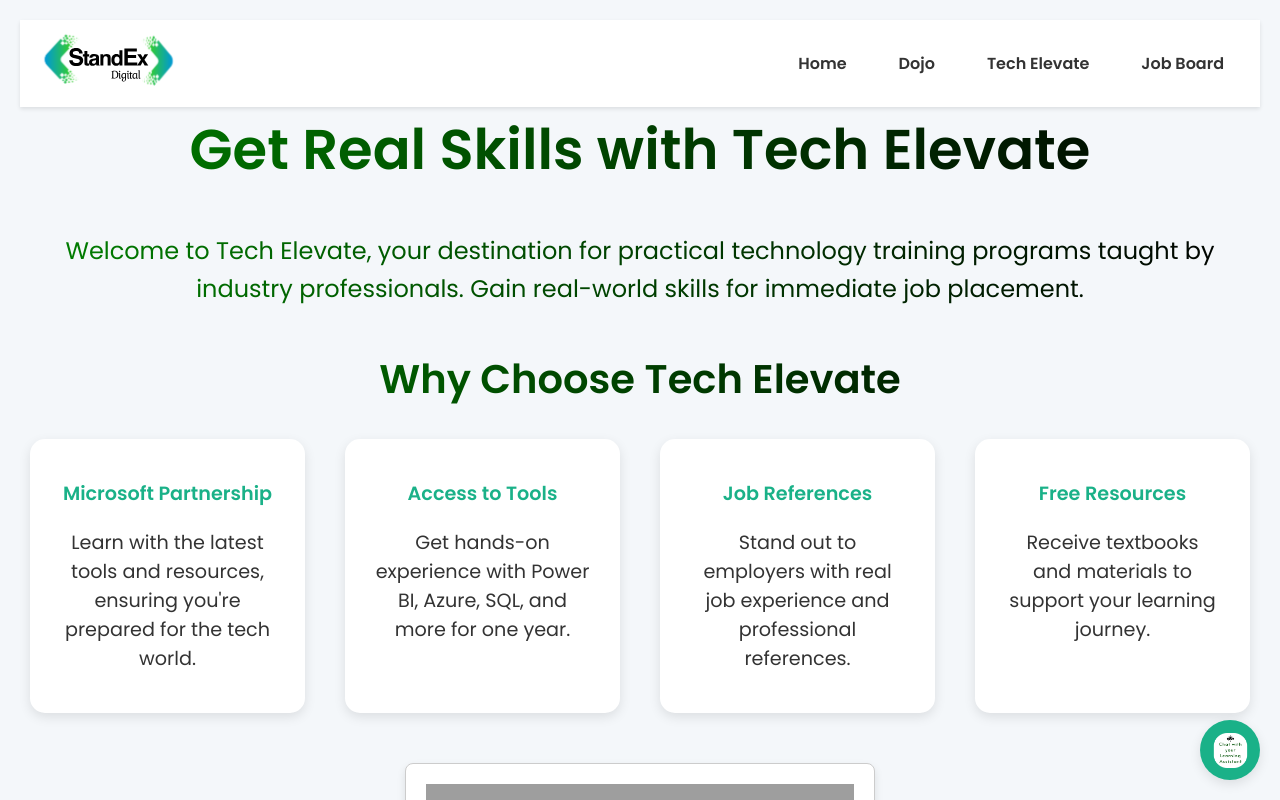
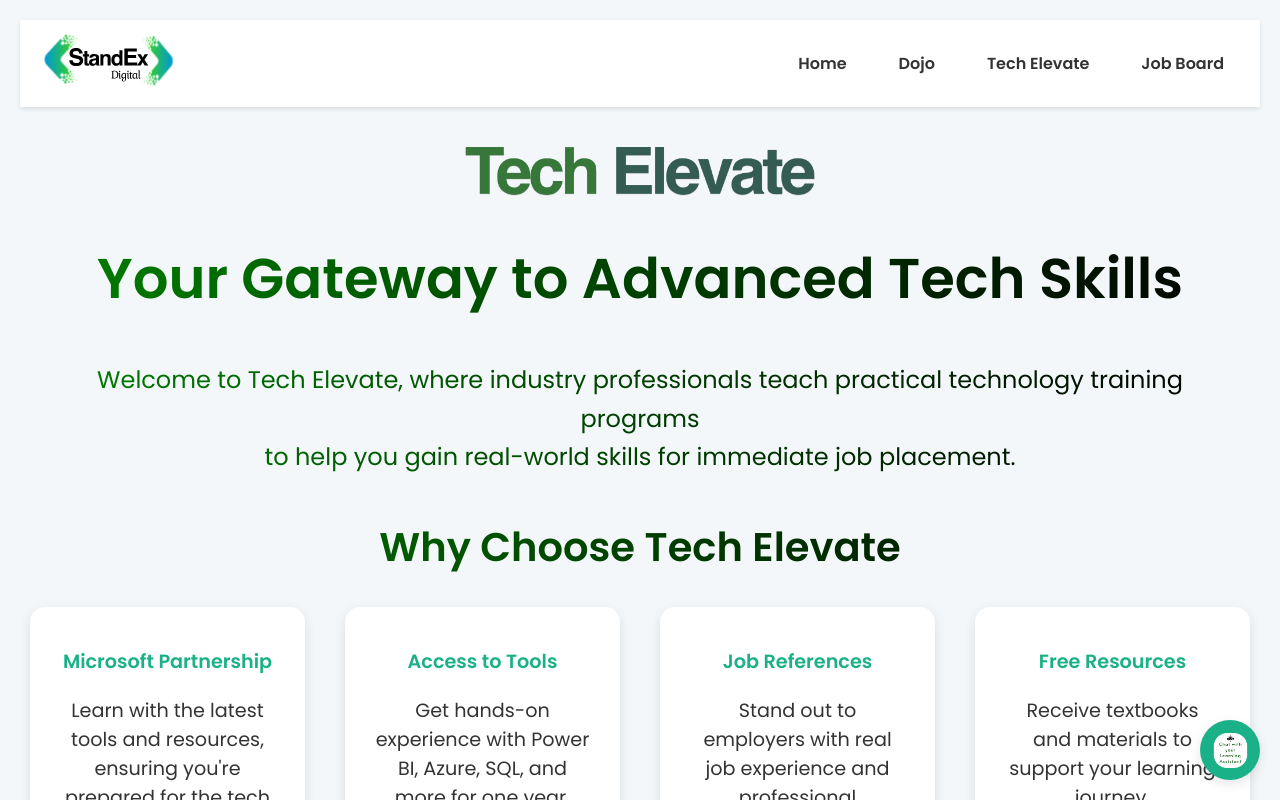
Before and after one commit to Collins-nnaji/Standex_FrontEnd, a React (Create React App) app: page /tech-elevate in a window 1280 px wide. Shown: the top 800 px of the page. Built offline with nearby package versions, Linux system fonts and the light colour scheme; grey boxes are pictures that could not be loaded.

Commit message:
New Changes

```diff
--- a/src/pages/DojoPage/DojoPage.jsx
+++ b/src/pages/DojoPage/DojoPage.jsx
@@ -139,8 +139,13 @@ const DojoPage = () => {
             <div className="welcome-text">
               <h1 className="stylish-font">Discover Your Path</h1>
               <p className="sub-text">
-                Unlock Your Tech Potential with Dojo. Our AI-driven platform crafts personalized learning paths, skill assessments, project builders, and career advice to accelerate your journey. Start mastering real skills today with Dojo.
-              </p>
+  Unlock Your Tech Potential with Dojo.<br />
+  Experience personalized learning paths,<br />
+  skill assessments, project builders,<br />
+  and career advice from our AI-driven platform.<br />
+  Start mastering real skills today with Dojo.
+</p>
+
             </div>
           </div>
           <div className="features-container">
--- a/src/pages/HomePage/homePage.css
+++ b/src/pages/HomePage/homePage.css
@@ -143,14 +143,12 @@
 .homepage-content p,
 .intro-paragraph,
 .service-description {
-  margin: 20px 0;
-  background: linear-gradient(to right, green, black);
-  -webkit-background-clip: text;
-  -webkit-text-fill-color: transparent;
-  background-clip: text;
-  color: transparent;
+  max-width: 800px; /* Set a maximum width for the paragraphs */
+  margin: 0 auto 20px; /* Center the paragraphs and add vertical margin */
+  text-align: center; /* Center-align the text */
   line-height: 2;
   font-size: 1.2rem;
+  padding: 0 20px; /* Add some padding for better spacing */
 }
 
 .consultation-button {
--- a/src/pages/JobBoard/JobBoard.jsx
+++ b/src/pages/JobBoard/JobBoard.jsx
@@ -156,14 +156,16 @@ const JobBoard = () => {
         <SearchBar searchTerm={searchTerm} onSearchChange={handleSearchChange} />
         <JobFilters filters={filters} onFilterChange={handleFilterChange} />
         <div className="job-listings">
-          {filteredJobs.map((job, index) => (
+          {filteredJobs.length > 0 ? filteredJobs.map((job, index) => (
             <div key={index} className="job-card">
               <h3 className="stylish-font">{job.title}</h3>
               <p>{job.location}</p>
               <p>{job.type}</p>
               <button onClick={() => handleApply(job)} className="apply-link">Apply Now</button>
             </div>
-          ))}
+          )) : (
+            <p>No jobs available</p>
+          )}
         </div>
         {selectedJob && (
           <div className="application-form" ref={applicationFormRef}>
--- a/src/pages/TechElevate/TechElevate.css
+++ b/src/pages/TechElevate/TechElevate.css
@@ -324,6 +324,35 @@
   justify-content: center;
   margin-top: 20px;
 }
+.techelevatelogo {
+  width: 350px; /* Increased size */
+  display: block;
+  margin: 40px auto; /* Center the logo and add vertical margin */
+  transition: transform 0.3s, opacity 0.3s; /* Add transition for smooth hover effect */
+  opacity: 0.8; /* Make it blend with the background */
+}
+
+.techelevatelogo:hover {
+  transform: scale(1.05); /* Slightly enlarge the logo on hover */
+  opacity: 1; /* Make it fully opaque on hover */
+}
+
+.logo-container {
+  text-align: center;
+  background: linear-gradient(to right, #f0f0f0, #e0e0e0); /* Optional background gradient to blend the logo */
+  padding: 20px;
+  border-radius: 10px;
+}
+
+
+.community-image {
+  width: 100%;
+  height: auto;
+  margin-top: 20px;
+  max-width: 600px;
+  border-radius: 8px;
+  box-shadow: 0 4px 8px rgba(0, 0, 0, 0.1);
+}
 
 /* Responsive design */
 @media (max-width: 600px) {
--- a/src/pages/TechElevate/TechElevate.jsx
+++ b/src/pages/TechElevate/TechElevate.jsx
@@ -19,11 +19,14 @@ const TechElevate = () => {
   return (
     <div className="tech-elevate">
       <Header />
+      <img src="/images/Tech Elevate.png" alt="Tech Elevate Logo" className="techelevatelogo" />
       <main className="page-container">
-        <h1 className="stylish-font">Get Real Skills with Tech Elevate</h1>
+        <h1 className="stylish-font">Your Gateway to Advanced Tech Skills</h1>
         <p className="sub-text">
-          Welcome to Tech Elevate, your destination for practical technology training programs taught by industry professionals. Gain real-world skills for immediate job placement.
-        </p>
+  Welcome to Tech Elevate, where industry professionals teach practical technology training programs<br />
+  to help you gain real-world skills for immediate job placement.
+</p>
+
         <section className="why-choose-us">
           <h2>Why Choose Tech Elevate</h2>
           <div className="cards">
@@ -178,6 +181,7 @@ const TechElevate = () => {
             <p className="community-content">
               TechElevate is a vibrant community dedicated to empowering individuals interested in getting digital skills. Our mission is to provide guidance, share knowledge, and foster a collaborative environment where members can enhance their technical skills and achieve their career goals.
             </p>
+            <img src="/images/techcommunity.jpg" alt="Tech Community" className="community-image" />
             <a href="https://teams.live.com/l/community/FDAOeGTjNExdVTcUwI" target="_blank" rel="noopener noreferrer" className="community-link">
               Join Now
             </a>
```
Also changed, not shown: public/images/Tech Elevate.png (added), public/images/techcommunity.jpg (added), 13 other files (tests, documents, lock files or other folders).
